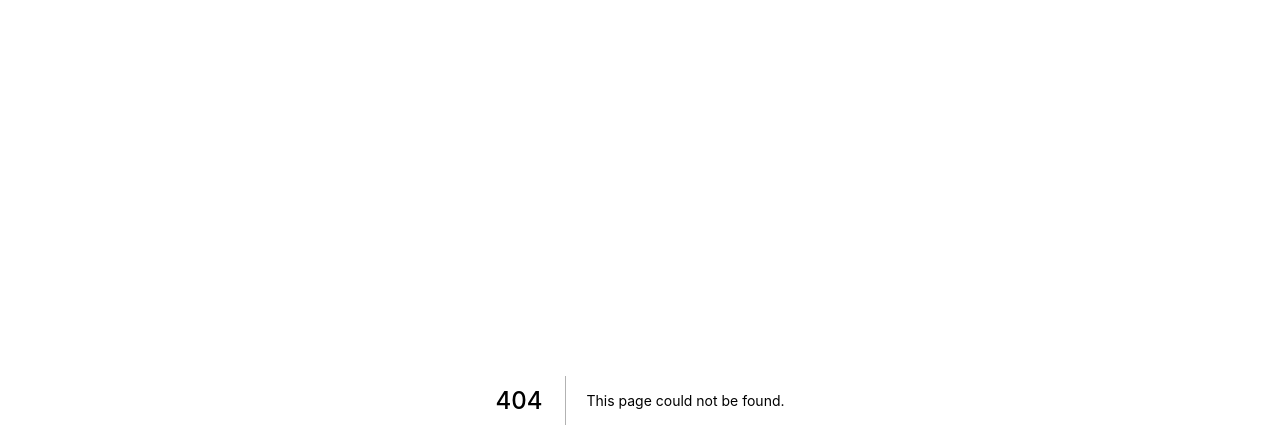
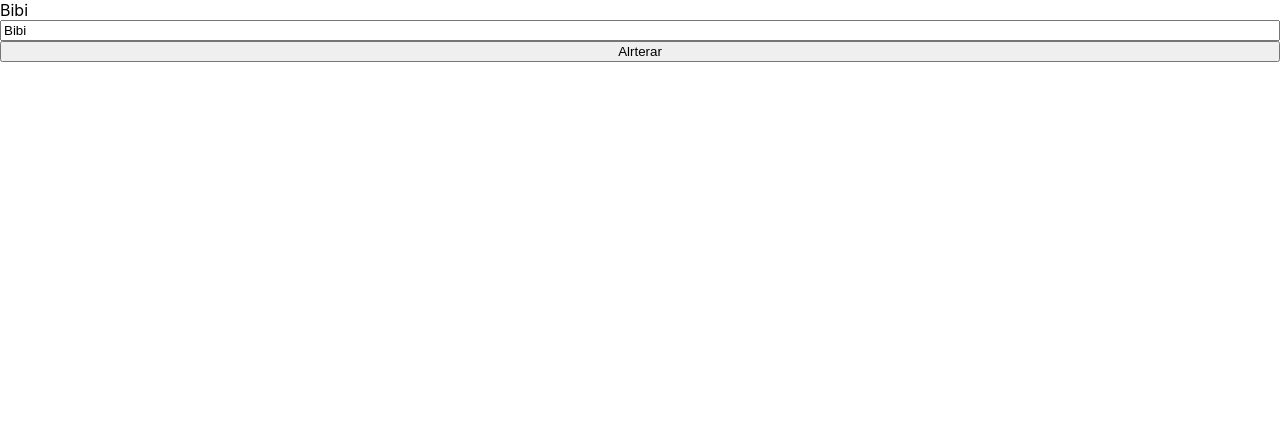
Before and after one commit to AbiezerSidonioJoseOdanacaJunior/exercicionext, a Next.js app in the folder exercicionext/: page /estado/formulario in a window 1280 px wide. Before the commit this address had no page. Shown: the top 448 px of the page. Built offline with nearby package versions, Linux system fonts and the light colour scheme.

Commit message:
Componentes CONTROLADS

```diff
--- /dev/null
+++ b/exercicionext/pages/estado/formulario.jsx
@@ -0,0 +1,19 @@
+import { useState } from "react"
+
+export default function formulario() {
+
+    const [valor, setValor ] = useState("Bibi")
+
+    function alteraImput() {
+        setValor(valor + "!")
+    }
+
+    return (
+        <div style={{display: "flex", flexDirection: "column"}}>
+            <span>{valor}</span>
+            <input type="text" value={valor}
+            onChange={e => setValor(e.target.value)} />
+            <button onClick={alteraImput}>Alrterar</button>
+        </div>
+    )
+}
```
